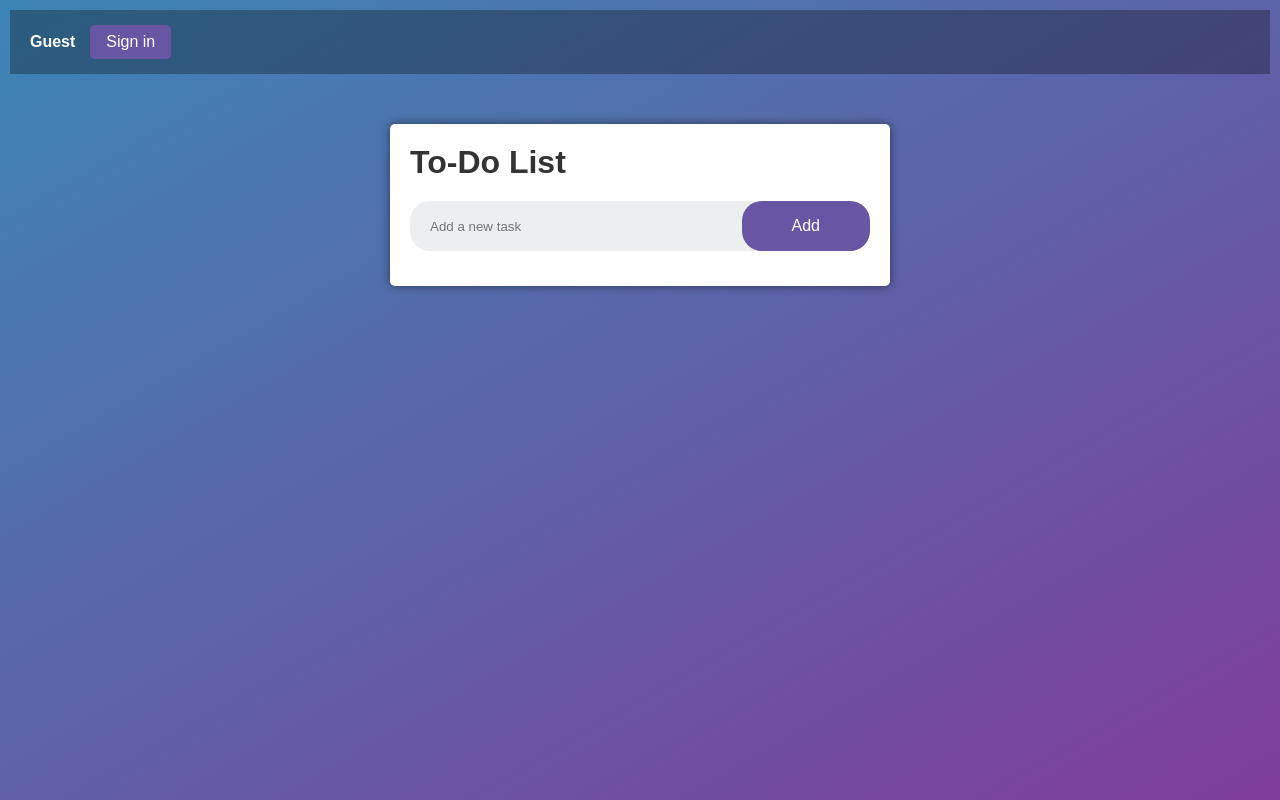
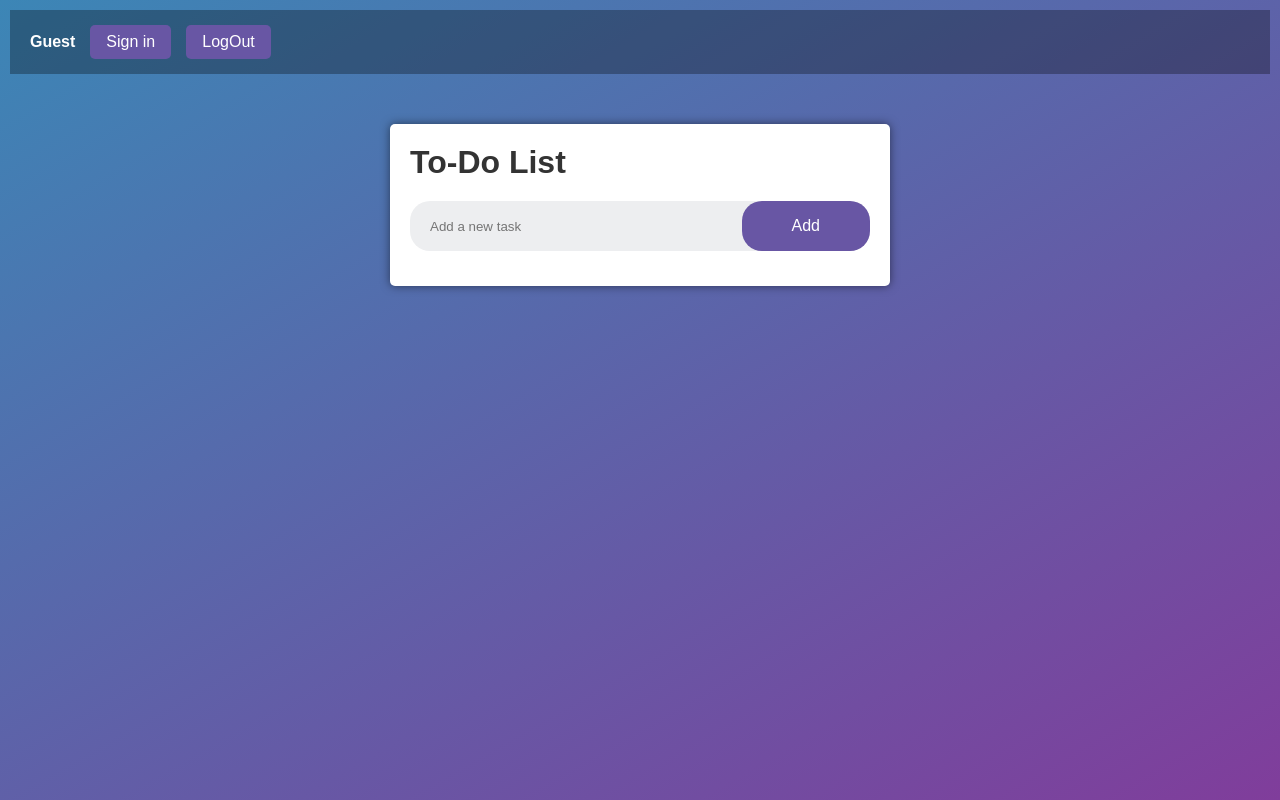
Before and after one commit to Omar-MK-20/To-Do-List, a plain HTML site: page index.html in a window 1280 px wide. Drawn offline with Linux system fonts and the light colour scheme.

Commit message:
Add logout button to navigation for user session management

```diff
--- a/index.html
+++ b/index.html
@@ -13,6 +13,7 @@
                 <ul>
                     <li><p id="user-name-elemnt">Guest</p></li>
                     <li><button id="openFormBtn">Sign in</button></li>
+                    <li><button id="logOut" onclick="logout()">LogOut</button></li>
                 </ul>
             </nav>
         </header>
```
